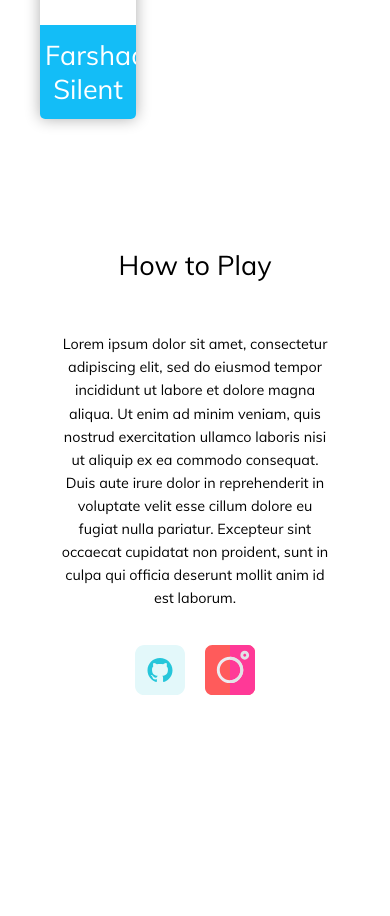
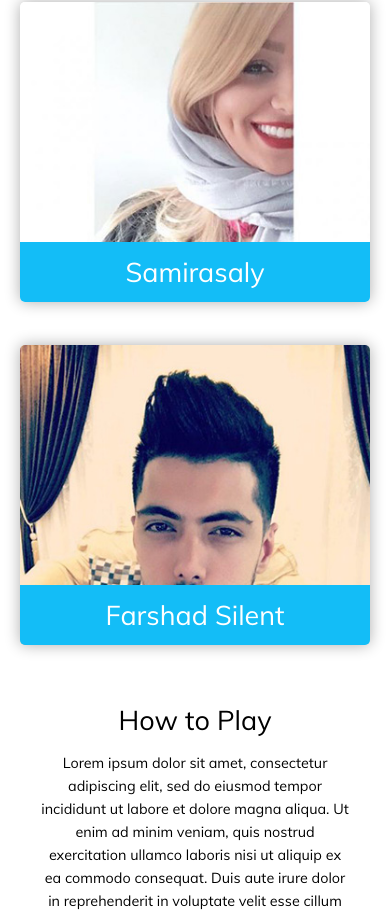
Before and after one commit to samanrashidii/youdonome, a Vue app: page / in a window 390 px wide. Shown: the part 1077-1993 px from the top of the page. Before the commit the page ends 1807 px from the top, so only its background shows below. Built offline with nearby package versions, Linux system fonts and the light colour scheme.

Commit message:
fix: responsive and UI issues of homepage

```diff
--- a/public/api/profiles.json
+++ b/public/api/profiles.json
@@ -39,7 +39,25 @@
         "slug": "samirasaly",
         "image": "samirasaly.jpg",
         "title": "streamer",
-        "fieldOfActivity": "twitch"
+        "fieldOfActivity": "twitch",
+        "answers": [
+            {
+                "id": 0,
+                "correct": 1
+            },
+            {
+                "id": 1,
+                "correct": 1
+            },
+            {
+                "id": 2,
+                "correct": 1
+            },
+            {
+                "id": 3,
+                "correct": 1
+            }
+        ]
     },
     {
         "id": 3,
--- a/src/sass/components/profile-box.scss
+++ b/src/sass/components/profile-box.scss
@@ -3,6 +3,9 @@
     justify-content: space-between;
     flex-wrap: wrap;
     margin-top:100px;
+    @media (max-width: $tablet-screen) {
+        margin-top:40px;
+    }
 }
 
 .profile-box{
@@ -33,4 +36,14 @@
         background-color: $color-primary-dark;
         z-index: 10;
     }
+    @media (max-width: $laptop-screen) {
+        width: 46.5%;
+    }
+    @media (max-width: $tablet-screen) {
+        width: 100%;
+        margin:1.2rem auto;
+    }
+    @media (max-width: $mobile-screen-xs) {
+        height: $profile-box-height-xs;
+    }
 }
--- a/src/sass/components/title.scss
+++ b/src/sass/components/title.scss
@@ -1,3 +1,7 @@
 .title{
     text-align: center;
+    @media (max-width: $tablet-screen) {
+        padding-top:1rem !important;
+        margin-top:1rem !important;
+    }
 }
--- a/src/sass/prepared/_defaults.scss
+++ b/src/sass/prepared/_defaults.scss
@@ -167,8 +167,9 @@ button{
 
 #app{
 	position: relative;
+	min-width: $body-min-width;
 	min-height: 100vh;
-	padding:20px 20px $social-box-height 20px;
+	padding:20px 0 $social-box-height 0;
 }
 
 .frame{
@@ -224,3 +225,9 @@ button{
 		color: $color-primary;
 	}
 }
+
+.description{
+	@media (max-width: $tablet-screen) {
+		margin-top:0 !important;
+	}
+}
--- a/src/sass/prepared/_variables.scss
+++ b/src/sass/prepared/_variables.scss
@@ -37,13 +37,20 @@ $size-xlg: 1240px;
 // Transitions
 $transition-sm: 0.2s ease-in-out;
 // Elements Styles
+$body-min-width: 340px;
 $input-height: 40px;
 $social-box-height: 120px;
 $social-icon-width: 50px;
 $profile-box-width: 375px;
 $profile-box-height: 350px;
+$profile-box-height-xs: 300px;
 $profile-card-image: 50px;
 $result-card-height: 500px;
 $result-card-width: 640px;
 $result-status-width: 150px;
 $progress-bar-width: 300px;
+// Screen Width
+$laptop-screen: 1040px;
+$tablet-screen: 740px;
+$mobile-screen: 480px;
+$mobile-screen-xs: 400px;
--- a/src/views/Home.vue
+++ b/src/views/Home.vue
@@ -24,12 +24,12 @@
       <Title
         :value="$t('howToPlay.title')"
         size="lg"
-        class="mt-3 pt-3"
+        class="mt-2 pt-2"
       />
       <div class="frame frame-sm">
         <p
           v-html="$t('howToPlay.description')"
-          class="mt-2 text-center"
+          class="description mt-2 text-center"
         />
       </div>
     </div>
```
